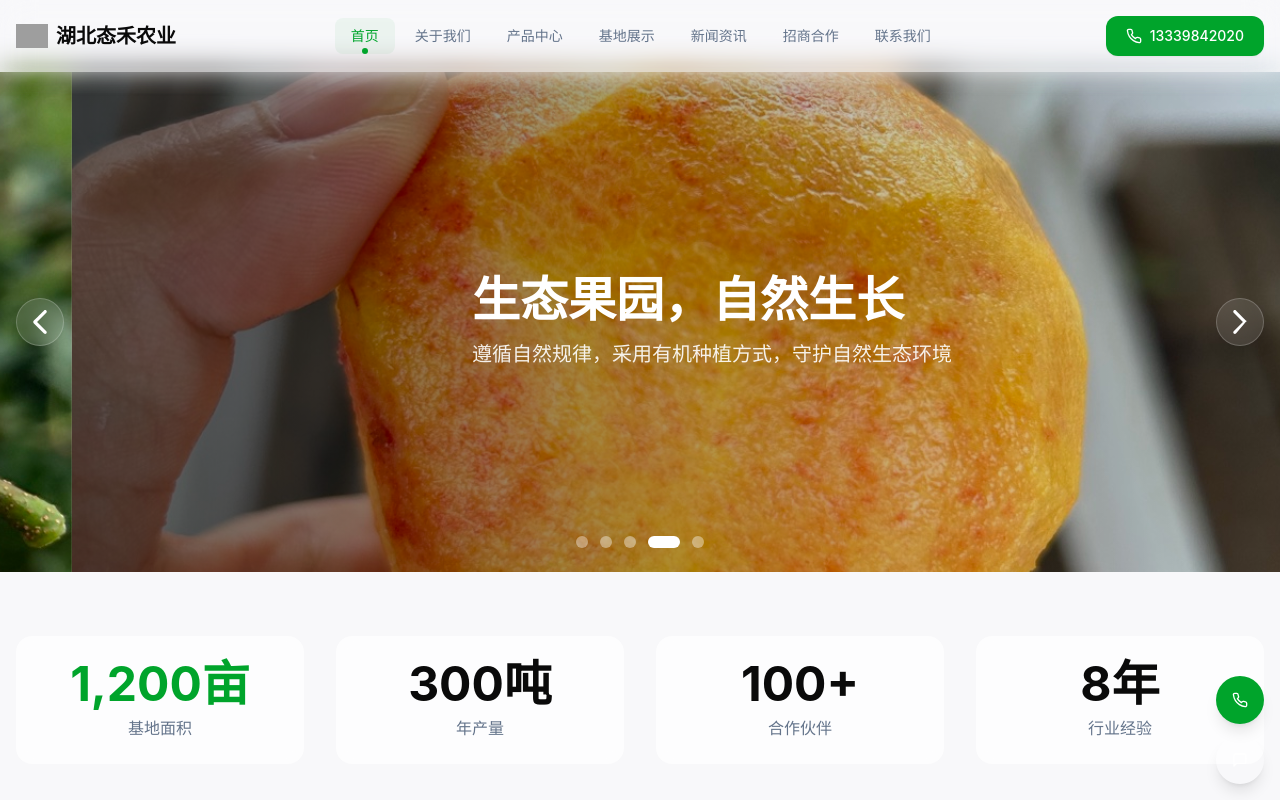
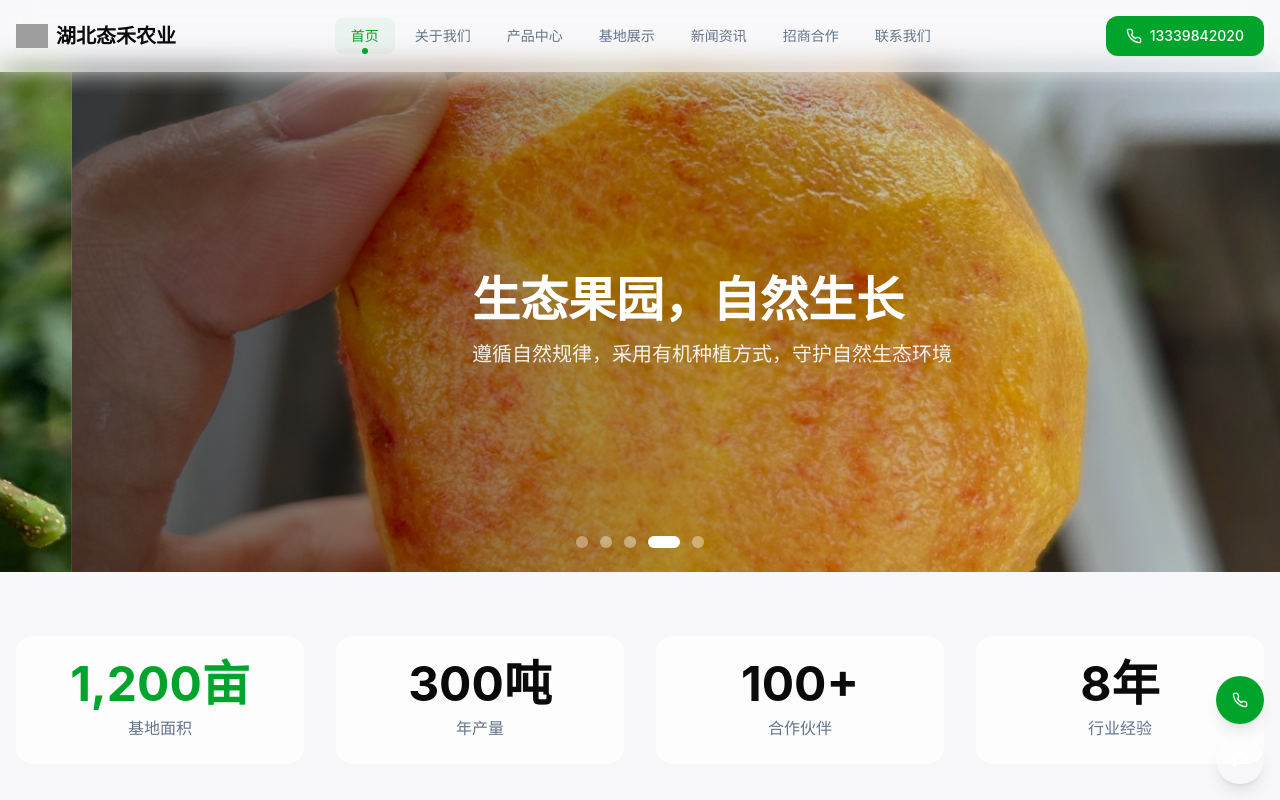
Before and after one commit to jingwu960-hue/taihe-web, a Next.js app: page / in a window 1280 px wide. Shown: the top 800 px of the page. Built offline with nearby package versions, Linux system fonts and the light colour scheme; grey boxes are pictures that could not be loaded.

Commit message:
style(navbar,carousel): adjust navbar button and comment carousel arrows
1. 给导航栏按钮添加了md屏幕下隐藏的类
2. 注释掉了轮播图的左右箭头按钮

```diff
--- a/components/sections/home/carousel/embla-carousel.tsx
+++ b/components/sections/home/carousel/embla-carousel.tsx
@@ -125,7 +125,7 @@ const EmblaCarousel: React.FC<PropType> = ({
         </div>
 
         {/* 左侧箭头按钮 */}
-        <button
+        {/* <button
           onClick={() => onAutoScrollButtonClick(onPrevButtonClick)}
           disabled={prevBtnDisabled}
           className="absolute left-4 top-1/2 -translate-y-1/2 z-10 flex items-center justify-center w-12 h-12 rounded-full bg-white/10 backdrop-blur-md border border-white/20 text-white shadow-lg hover:bg-white/20 hover:scale-105 disabled:opacity-30 disabled:cursor-not-allowed disabled:hover:scale-100 transition-all duration-300"
@@ -137,10 +137,10 @@ const EmblaCarousel: React.FC<PropType> = ({
               d="M355.66 11.354c13.793-13.805 36.208-13.805 50.001 0 13.785 13.804 13.785 36.238 0 50.034L201.22 266l204.442 204.61c13.785 13.805 13.785 36.239 0 50.044-13.793 13.796-36.208 13.796-50.002 0a5994246.277 5994246.277 0 0 0-229.332-229.454 35.065 35.065 0 0 1-10.326-25.126c0-9.2 3.393-18.26 10.326-25.2C172.192 194.973 332.731 34.31 355.66 11.354Z"
             />
           </svg>
-        </button>
+        </button> */}
 
         {/* 右侧箭头按钮 */}
-        <button
+        {/* <button
           onClick={() => onAutoScrollButtonClick(onNextButtonClick)}
           disabled={nextBtnDisabled}
           className="absolute right-4 top-1/2 -translate-y-1/2 z-10 flex items-center justify-center w-12 h-12 rounded-full bg-white/10 backdrop-blur-md border border-white/20 text-white shadow-lg hover:bg-white/20 hover:scale-105 disabled:opacity-30 disabled:cursor-not-allowed disabled:hover:scale-100 transition-all duration-300"
@@ -152,7 +152,7 @@ const EmblaCarousel: React.FC<PropType> = ({
               d="M176.34 520.646c-13.793 13.805-36.208 13.805-50.001 0-13.785-13.804-13.785-36.238 0-50.034L330.78 266 126.34 61.391c-13.785-13.805-13.785-36.239 0-50.044 13.793-13.796 36.208-13.796 50.002 0 22.928 22.947 206.395 206.507 229.332 229.454 35.065 35.065 0 0 1 10.326 25.126c0 9.2-3.393 18.26-10.326 25.2-45.865 45.901-206.404 206.564-229.332 229.52Z"
             />
           </svg>
-        </button>
+        </button> */}
 
         {/* 底部指示器 */}
         <div className="absolute bottom-6 left-1/2 -translate-x-1/2 flex items-center gap-3" role="tablist" aria-label="轮播图导航">
--- a/components/sections/navbar/default.tsx
+++ b/components/sections/navbar/default.tsx
@@ -94,6 +94,7 @@ export default function Navbar({
                   key={`${action.href}-${action.text}`}
                   variant={action.variant || "default"}
                   asChild
+                  className="hidden md:flex"
                 >
                   <a href={action.href}>
                     {action.icon}
```
